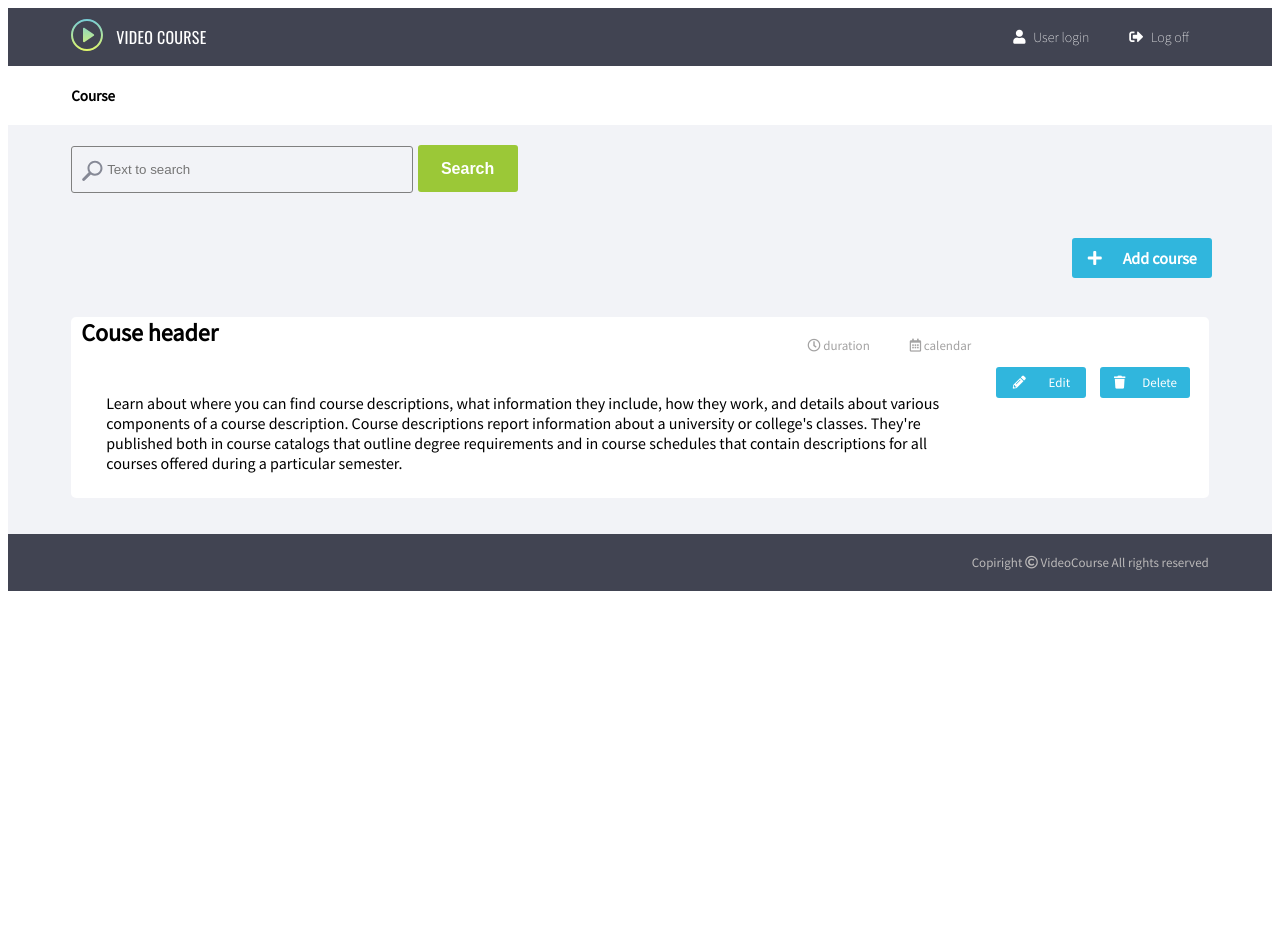
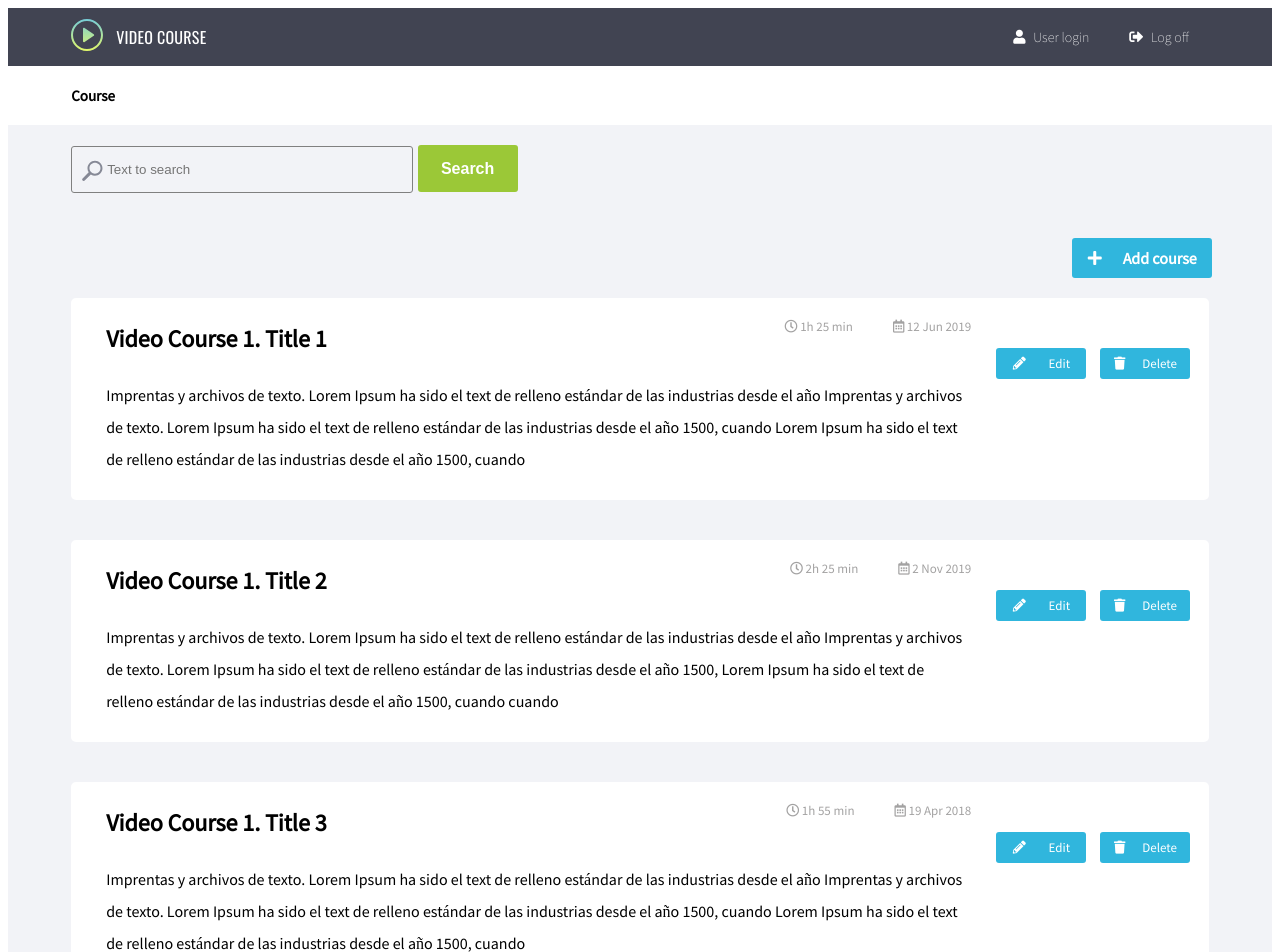
Before and after one commit to Catrieona/Angular_Mentoring, an Angular app in the folder videoCourse/: page / in a window 1280 px wide. Shown: the top 952 px of the page. Before the commit the page ends 800 px from the top, so only its background shows below. Built offline with nearby package versions, Linux system fonts and the light colour scheme.

Commit message:
feat: show course inform, implement delete, search function

```diff
--- a/videoCourse/package.json
+++ b/videoCourse/package.json
@@ -24,13 +24,13 @@
     "zone.js": "~0.9.1"
   },
   "devDependencies": {
-    "@angular-devkit/build-angular": "~0.803.12",
+    "@angular-devkit/build-angular": "^0.803.14",
     "@angular/cli": "~8.3.12",
     "@angular/compiler-cli": "~8.2.11",
     "@angular/language-service": "~8.2.11",
-    "@types/node": "~8.9.4",
     "@types/jasmine": "~3.3.8",
     "@types/jasminewd2": "~2.0.3",
+    "@types/node": "~8.9.4",
     "codelyzer": "^5.0.0",
     "jasmine-core": "~3.4.0",
     "jasmine-spec-reporter": "~4.2.1",
--- a/videoCourse/src/app/components/course-page/course-page-list/course-page-list.component.html
+++ b/videoCourse/src/app/components/course-page/course-page-list/course-page-list.component.html
@@ -1,17 +1,17 @@
-<section class="course-items">
+<section *ngFor="let item of courseData" #item.id class="course-items">
     <div class="section_wrapper">
         <div class="course-itme-inform">
-            <h2 class="course-itme-inform-header" >Couse header</h2>
-            <p class="course-itme-inform-text"> Learn about where you can find course descriptions, what information they include, how they work, and details about various components of a course description. Course descriptions report information about a university or college's classes. They're published both in course catalogs that outline degree requirements and in course schedules that contain descriptions for all courses offered during a particular semester.
+            <h2 class="course-itme-inform-header" >Video Course 1. {{item.title}}</h2>
+            <p class="course-itme-inform-text"> {{item.description}}
              </p>
             <div class="course-itme-timeline">
                 <div class="course-itme-timeline-duration">
                     <i class="far fa-clock"></i>
-                    duration
+                    {{item.duration}}
                 </div>
                 <div class="course-itme-timeline-calendar">
                     <i class="far fa-calendar-alt"></i>
-                    calendar
+                    {{item.date}}
                 </div>
             </div>
         </div>
@@ -21,7 +21,7 @@
                 <i class="fas fa-pencil-alt"></i>
                 <div> Edit </div>
             </div>
-            <div class="course-itme-delete">
+            <div (click)="deleteCourseItem(item.id)" class="course-itme-delete">
                 <i class="fas fa-trash"></i>
                 <div>  Delete </div>
             </div>
--- a/videoCourse/src/app/components/course-page/course-page-list/course-page-list.component.scss
+++ b/videoCourse/src/app/components/course-page/course-page-list/course-page-list.component.scss
@@ -3,6 +3,10 @@
     src: url(../../../../fonts/sourcesanspro.ttf);
   }
 
+* {
+    padding: 0;
+    margin: 0;
+}
 .course-items {
     font-family: Sourcesanspro;
     width: 100%;
@@ -23,10 +27,12 @@
             .course-itme-inform-header {
                 font-size: 24px;
                 font-weight: bold;
+                padding: 25px 0 0 25px;
             }
             .course-itme-inform-text {
                 font-weight: 14px;
                 padding: 25px;
+                line-height: 2;
             }
             .course-itme-timeline-duration, .course-itme-timeline-calendar {
                 display: inline-block;
--- a/videoCourse/src/app/components/course-page/course-page-list/course-page-list.component.ts
+++ b/videoCourse/src/app/components/course-page/course-page-list/course-page-list.component.ts
@@ -1,15 +1,22 @@
-import { Component, OnInit } from '@angular/core';
+import { Component, OnInit, EventEmitter, Output } from '@angular/core';
+import { ElementData } from "../dataCourse"
+
 
 @Component({
   selector: 'app-course-page-list',
   templateUrl: './course-page-list.component.html',
   styleUrls: ['./course-page-list.component.scss']
 })
-export class CoursePageListComponent implements OnInit {
+export class CoursePageListComponent {
 
-  constructor() { }
+ public data = new ElementData();
+ public courseData=this.data.dataCourse;
 
-  ngOnInit() {
+  constructor() {
+  }
+
+  deleteCourseItem(id:string) {
+    this.data.deleteItem(id)
   }
 
 }
--- a/videoCourse/src/app/components/course-page/course-page-search/course-page-search.component.html
+++ b/videoCourse/src/app/components/course-page/course-page-search/course-page-search.component.html
@@ -1,8 +1,8 @@
 <section class="course-page-serchBlock">
     <div class="section_wrapper">
         <form class="course-page-form">
-            <input class="course-page-search" type="text" placeholder="Text to search">
-            <input class="course-page-search-button" type="submit" value="Search">
+            <input #userValue class="course-page-search" type="text" placeholder="Text to search">
+            <input (click)="getUserValue(userValue.value)" class="course-page-search-button" type="button" value="Search">
         </form>
         <div class="curse-add-button">
             <i class="fas fa-plus"></i>
--- a/videoCourse/src/app/components/course-page/course-page-search/course-page-search.component.ts
+++ b/videoCourse/src/app/components/course-page/course-page-search/course-page-search.component.ts
@@ -5,11 +5,16 @@ import { Component, OnInit } from '@angular/core';
   templateUrl: './course-page-search.component.html',
   styleUrls: ['./course-page-search.component.scss']
 })
-export class CoursePageSearchComponent implements OnInit {
+export class CoursePageSearchComponent {
+  public userInutValue: string;
 
   constructor() { }
 
-  ngOnInit() {
+  getUserValue(value: string) {
+    this.userInutValue=value;
+    console.log(this.userInutValue)
+
   }
 
+
 }
--- a/videoCourse/src/app/components/course-page/course-page.component.ts
+++ b/videoCourse/src/app/components/course-page/course-page.component.ts
@@ -1,15 +1,13 @@
 import { Component, OnInit } from '@angular/core';
+import {PageListData} from "../models/page-list-data"
 
 @Component({
   selector: 'app-course-page',
   templateUrl: './course-page.component.html',
   styleUrls: ['./course-page.component.scss']
 })
-export class CoursePageComponent implements OnInit {
+export class CoursePageComponent{
 
   constructor() { }
 
-  ngOnInit() {
-  }
-
 }
--- /dev/null
+++ b/videoCourse/src/app/components/course-page/dataCourse.ts
@@ -0,0 +1,48 @@
+import {PageListData} from "../models/page-list-data"
+
+
+export class ElementData {
+    constructor() { }
+
+ dataCourse: PageListData [] = [
+        {
+            id: 1,
+            title: "Title 1",
+            description: "Imprentas y archivos de texto. Lorem Ipsum ha sido el text de relleno estándar de las industrias desde el año Imprentas y archivos de texto. Lorem Ipsum ha sido el text de relleno estándar de las industrias desde el año 1500, cuando Lorem Ipsum ha sido el text de relleno estándar de las industrias desde el año 1500, cuando",
+            duration: "1h 25 min",
+            date: "12 Jun 2019"
+        },
+        {
+            id: 2,
+            title: "Title 2",
+            description: "Imprentas y archivos de texto. Lorem Ipsum ha sido el text de relleno estándar de las industrias desde el año Imprentas y archivos de texto. Lorem Ipsum ha sido el text de relleno estándar de las industrias desde el año 1500, Lorem Ipsum ha sido el text de relleno estándar de las industrias desde el año 1500, cuando cuando",
+            duration: "2h 25 min",
+            date: "2 Nov 2019"
+        },
+        {
+            id: 3,
+            title: "Title 3",
+            description: "Imprentas y archivos de texto. Lorem Ipsum ha sido el text de relleno estándar de las industrias desde el año Imprentas y archivos de texto. Lorem Ipsum ha sido el text de relleno estándar de las industrias desde el año 1500, cuando Lorem Ipsum ha sido el text de relleno estándar de las industrias desde el año 1500, cuando",
+            duration: "1h 55 min",
+            date: "19 Apr 2018"
+        },
+        {
+            id: 4,
+            title: "Title 4",
+            description: "Imprentas y archivos de texto. Lorem Ipsum ha sido el text de Lorem Ipsum ha sido el text de relleno estándar de las industrias desde el año 1500, cuando relleno estándar de las industrias desde el año Imprentas y archivos de texto. Lorem Ipsum ha sido el text de relleno estándar de las industrias desde el año 1500, cuando",
+            duration: "1h 25 min",
+            date: "25 Nov 2019"
+        },
+        {
+            id: 5,
+            title: "Title 5",
+            description: "Imprentas y Lorem Ipsum ha sido el text de relleno estándar de las industrias desde el año 1500, cuando archivos de texto. Lorem Ipsum ha sido el text de relleno estándar de las industrias desde el año Imprentas y archivos de texto. Lorem Ipsum ha sido el text de relleno estándar de las industrias desde el año 1500, cuando",
+            duration: "1h 25 min",
+            date: "13 Mar 2019"
+        },
+    ]
+
+    deleteItem (id) {
+        console.log(id)
+    }
+}
--- /dev/null
+++ b/videoCourse/src/app/components/models/page-list-data.ts
@@ -0,0 +1,7 @@
+export interface PageListData {
+    id: number;
+    title: string;
+    description: string;
+    duration: string;
+    date: string;
+}
```
Also changed, not shown: videoCourse/src/app/components/course-page/course-page-list/page-list-data.ts (deleted, +0 -16 lines), videoCourse/src/app/components/models/user-data.ts (renamed from videoCourse/src/app/components/course-page/user-data.ts), 1 other file (tests, documents, lock files or other folders).
